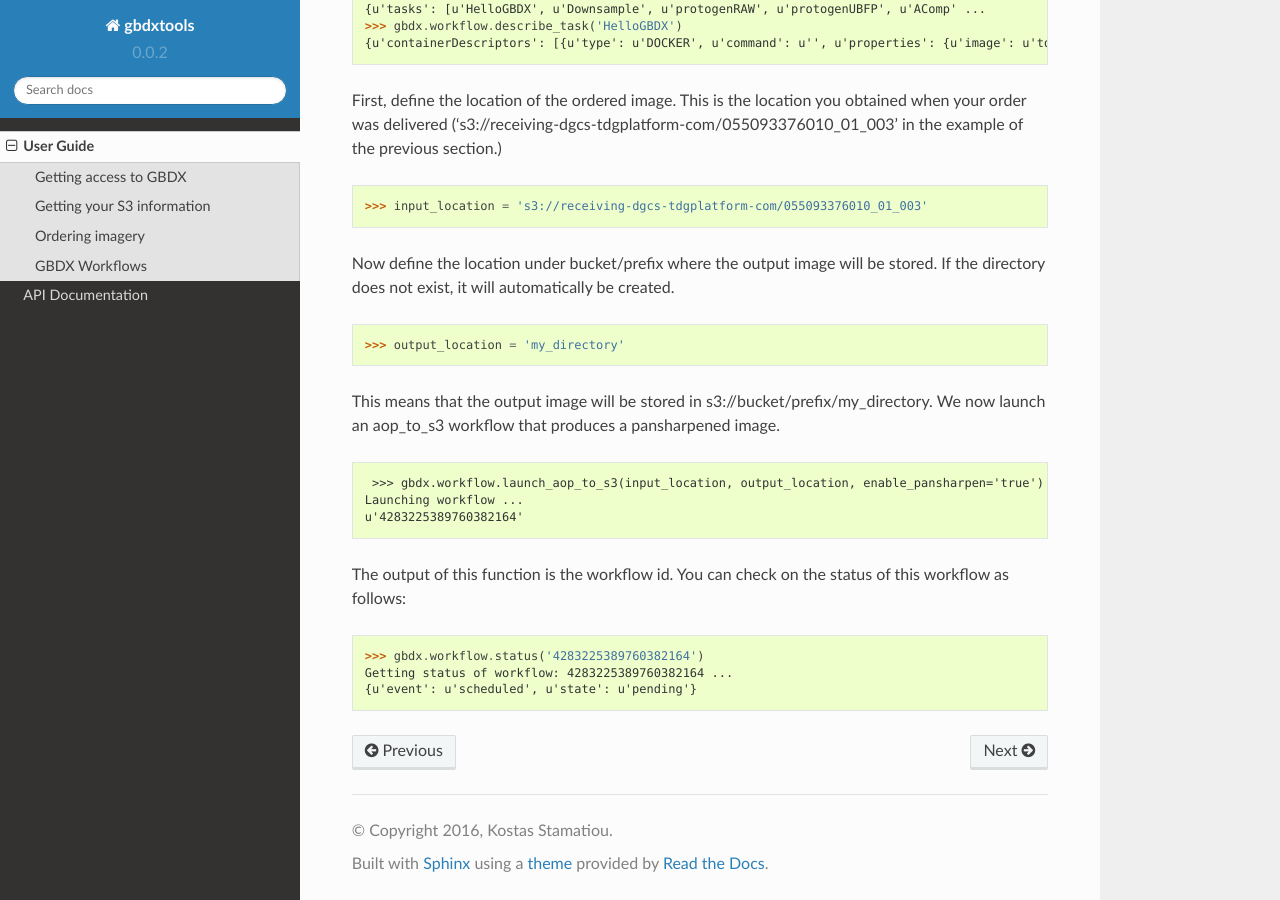
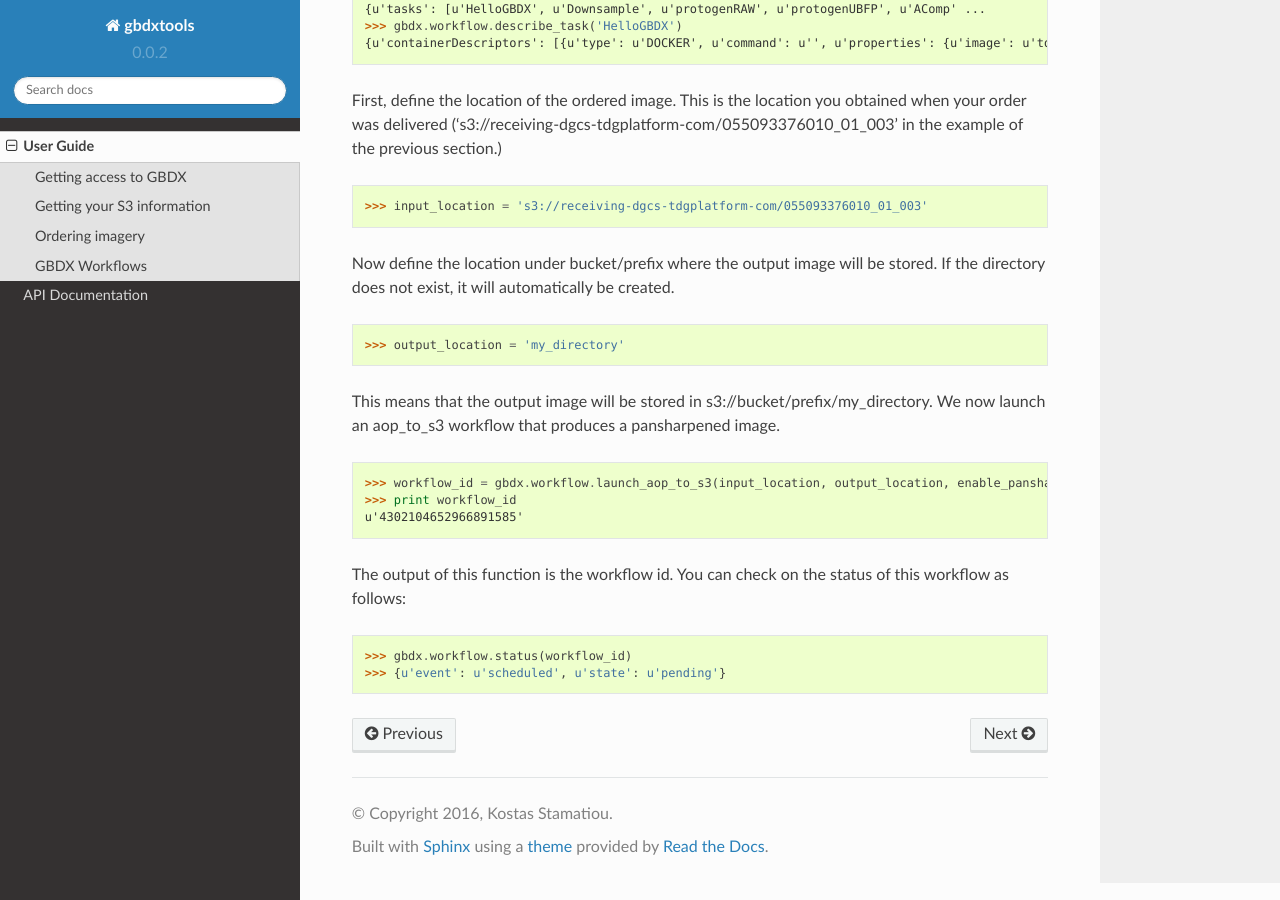
Before and after one commit to DigitalGlobe/gbdxtools, a Sphinx documentation site: the page built from docs/user_guide.rst, in a window 1280 px wide and 900 px high, scrolled down 1697 px. Built offline with Sphinx 7.4.7 and the Read the Docs theme 2.0.0, drawn with Linux system fonts in a browser that asks for light colours; some of the changed text lies outside the part shown.

Commit message:
updated user guide

```diff
--- a/docs/user_guide.rst
+++ b/docs/user_guide.rst
@@ -57,7 +57,7 @@ The ordered image sits in a directory on S3. The output of the following describ
 .. code-block:: pycon
 
    >>> gbdx.ordering.status(order_id)
-   {u's3://receiving-dgcs-tdgplatform-com/055093376010_01_003': u'delivered'}
+   >>> {u's3://receiving-dgcs-tdgplatform-com/055093376010_01_003': u'delivered'}
 
 
 GBDX Workflows
@@ -99,17 +99,16 @@ We now launch an aop_to_s3 workflow that produces a pansharpened image.
 
 .. code-block:: pycon
 
-   >>> gbdx.workflow.launch_aop_to_s3(input_location, output_location, enable_pansharpen='true')
-  Launching workflow ...
-  u'4283225389760382164'
+   >>> workflow_id = gbdx.workflow.launch_aop_to_s3(input_location, output_location, enable_pansharpen='true')
+   >>> print workflow_id
+   u'4302104652966891585'
 
 The output of this function is the workflow id.
 You can check on the status of this workflow as follows:
 
 .. code-block:: pycon
 
-   >>> gbdx.workflow.status('4283225389760382164')
-   Getting status of workflow: 4283225389760382164 ...
-   {u'event': u'scheduled', u'state': u'pending'}
+   >>> gbdx.workflow.status(workflow_id)
+   >>> {u'event': u'scheduled', u'state': u'pending'}
 
 .. _`here`: http://gbdxdocs.digitalglobe.com/docs/workflow-api-course
```
